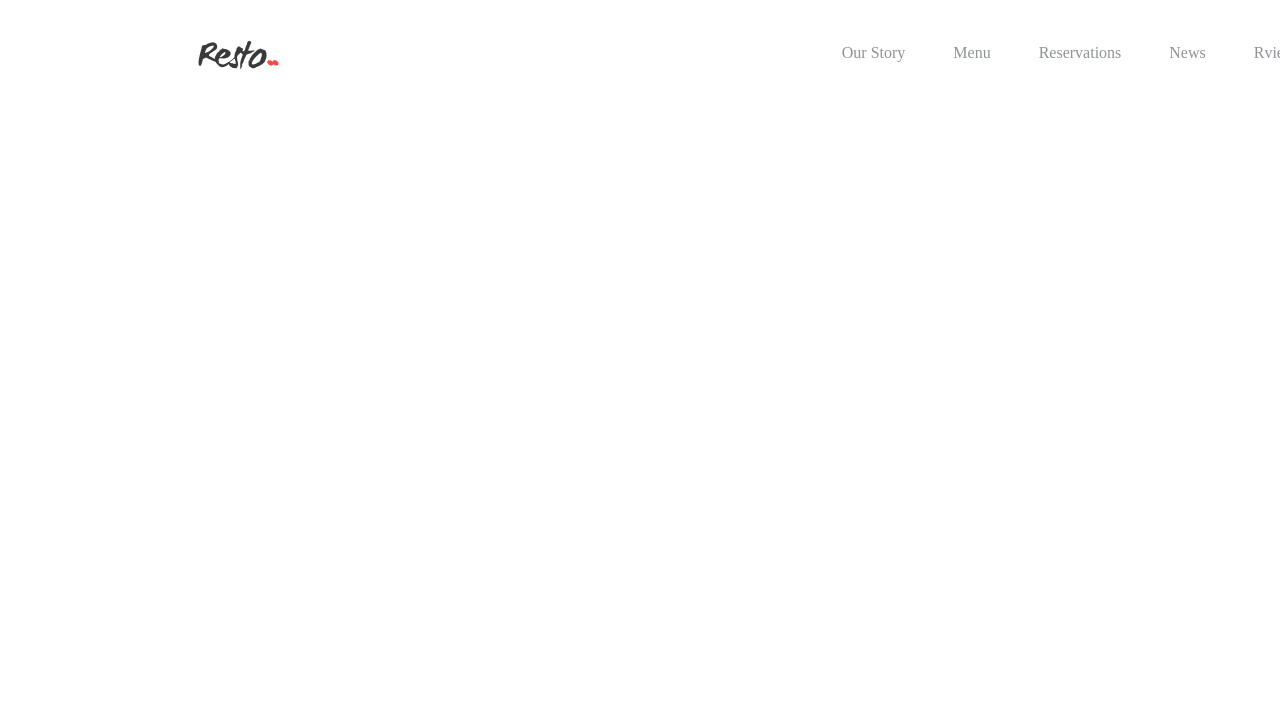
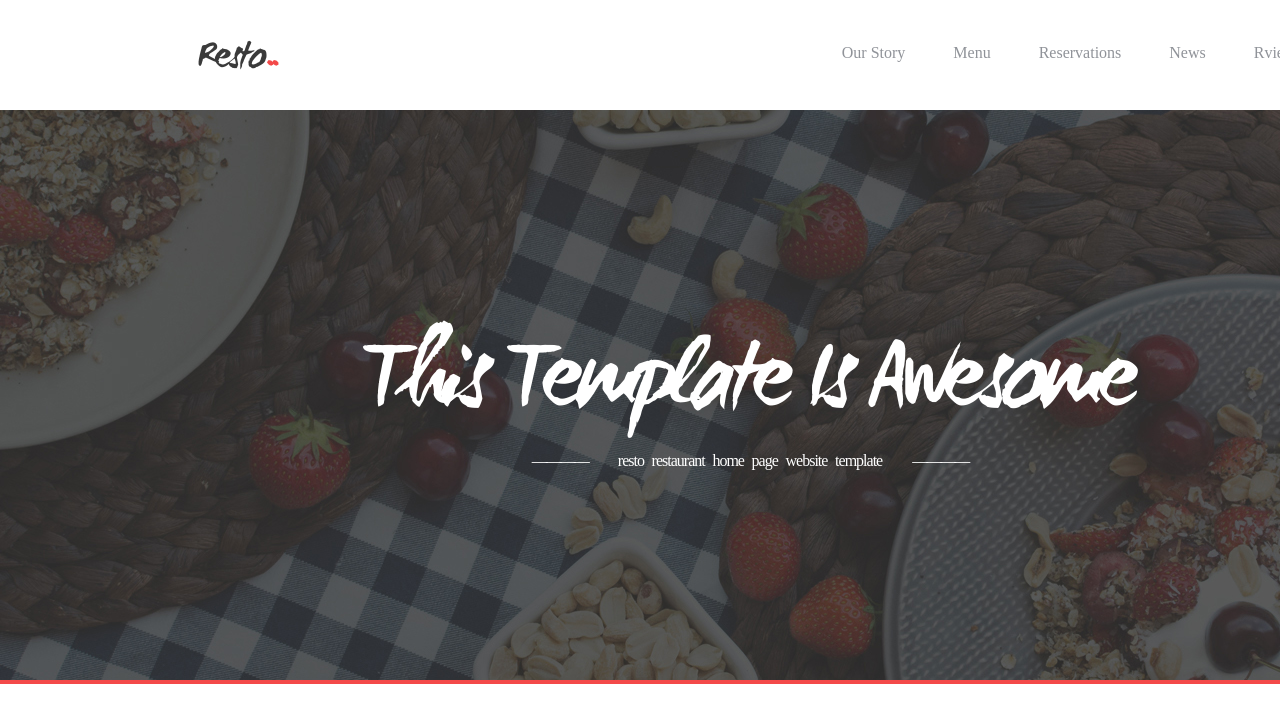
Before and after one commit to Faraks01/Vue-test-task, a Vue app: page / in a window 1280 px wide. Shown: the top 722 px of the page. Built offline with nearby package versions, Linux system fonts and the light colour scheme; a web font is replaced by a local one.

Commit message:
Добавил Billboard компонент

```diff
--- a/src/components/Main/Main.vue
+++ b/src/components/Main/Main.vue
@@ -1,5 +1,6 @@
 <template>
   <el-main>
+    <Billboard></Billboard>
   </el-main>
 </template>
 
@@ -9,6 +10,7 @@ import Billboard from "./Billboard.vue";
 export default {
   name: "Main",
   components: {
+    Billboard
   }
 };
 </script>
```
